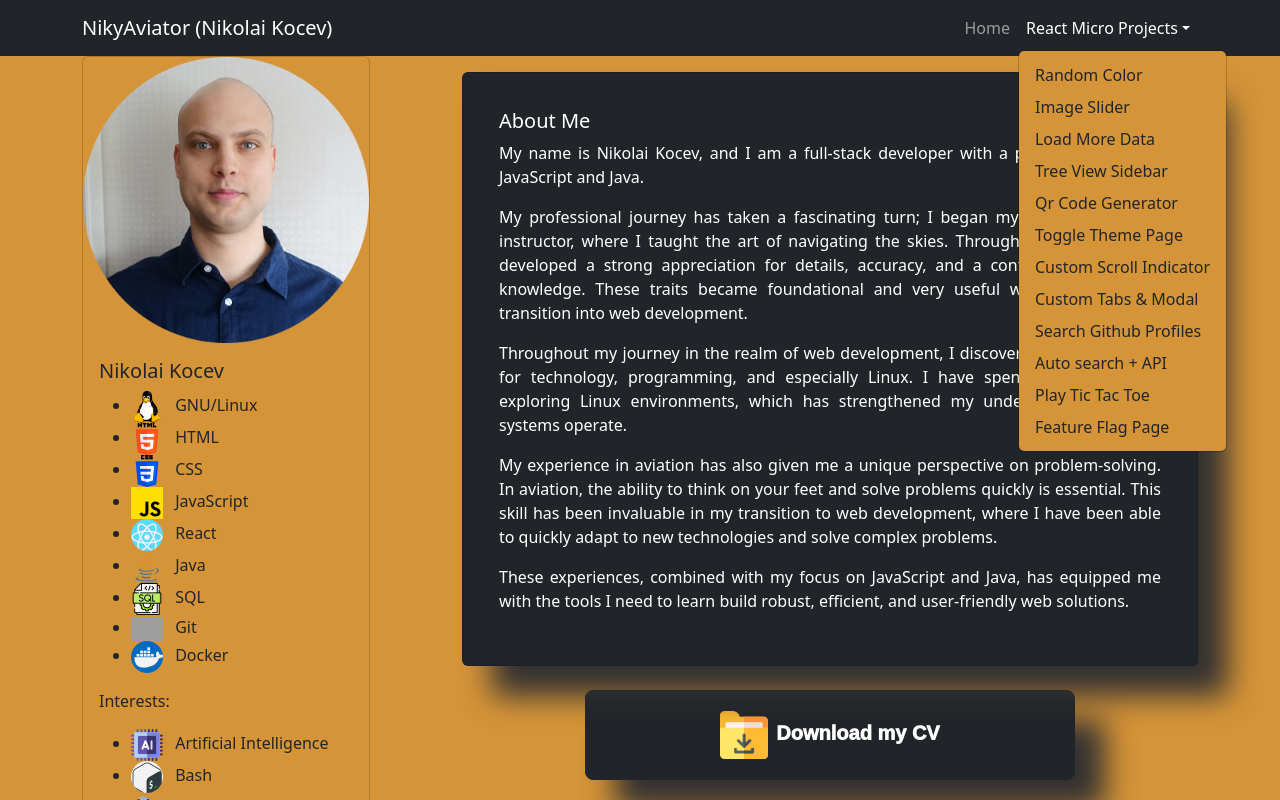
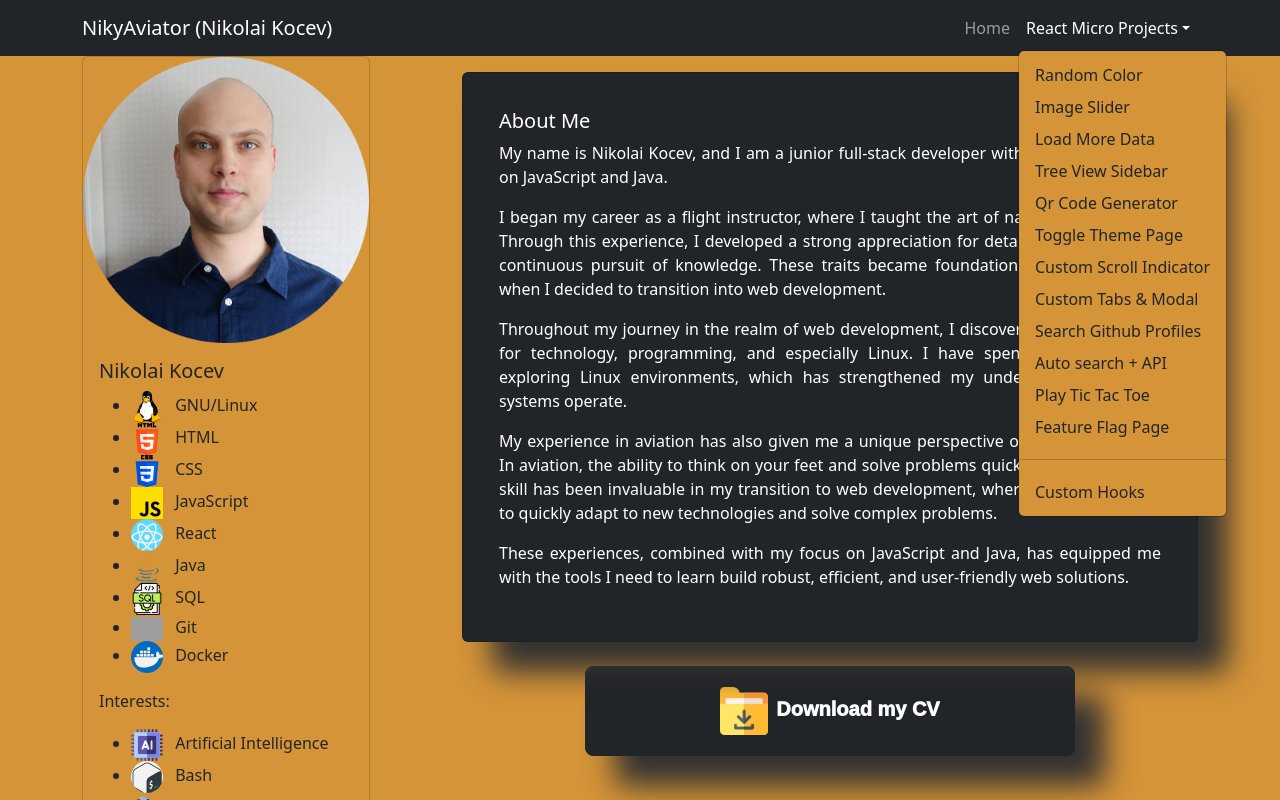
Before and after one commit to NikyAviator/nikolaikocev, a React (Vite) app in the folder frontend/: page / in a window 1280 px wide. Both pictures are taken after a click on the button "React Micro Projects". Shown: the top 800 px of the page. Built offline with nearby package versions, Linux system fonts and the light colour scheme; grey boxes are pictures that could not be loaded; a web font is replaced by a local one.

Commit message:
Custom UseFetch hook online!

```diff
--- a/frontend/package.json
+++ b/frontend/package.json
@@ -1,7 +1,7 @@
 {
   "name": "frontend",
   "private": true,
-  "version": "1.0.12",
+  "version": "1.0.13",
   "type": "module",
   "scripts": {
     "dev": "vite",
--- a/frontend/src/App.jsx
+++ b/frontend/src/App.jsx
@@ -15,7 +15,7 @@ import GithubProfilePage from './Pages/GithubProfilePage.jsx';
 import SearchPage from './Pages/SearchPage.jsx';
 import TTTPage from './Pages/TTTPage.jsx';
 import FeatureFlagPage from './Pages/FeatureFlagPage.jsx';
-
+import CustomHooksPage from './Pages/CustomHooksPage.jsx';
 function App() {
   return (
     <>
@@ -38,6 +38,7 @@ function App() {
             <Route path='/search' element={<SearchPage />} />
             <Route path='/tictactoe' element={<TTTPage />} />
             <Route path='/ffpage' element={<FeatureFlagPage />} />
+            <Route path='/customhooks' element={<CustomHooksPage />} />
           </Routes>
         </main>
         <footer>
--- a/frontend/src/Components/Accordion/NikyTextInfo.jsx
+++ b/frontend/src/Components/Accordion/NikyTextInfo.jsx
@@ -16,13 +16,12 @@ const NikyTextInfo = () => {
         <Card.Title className=''>About Me</Card.Title>
         <Card.Text className='sixtyfour-regular'>
           <p>
-            My name is Nikolai Kocev, and I am a full-stack developer with a
-            particular focus on JavaScript and Java.
+            My name is Nikolai Kocev, and I am a junior full-stack developer
+            with a particular focus on JavaScript and Java.
           </p>
           <p>
-            My professional journey has taken a fascinating turn; I began my
-            career as a flight instructor, where I taught the art of navigating
-            the skies. Through this experience, I developed a strong
+            I began my career as a flight instructor, where I taught the art of
+            navigating the skies. Through this experience, I developed a strong
             appreciation for details, accuracy, and a continuous pursuit of
             knowledge. These traits became foundational and very useful when I
             decided to transition into web development.
--- a/frontend/src/Components/Footer.jsx
+++ b/frontend/src/Components/Footer.jsx
@@ -29,7 +29,7 @@ const Footer = () => {
             <FaLinkedin size='1em' />
           </a>
         </div>
-        <span className='mx-2'>V1.0.12 Last updated: 2024-03-26</span>
+        <span className='mx-2'>V1.0.13 Last updated: 2024-03-26</span>
       </div>
     </footer>
   );
--- a/frontend/src/Components/Header.jsx
+++ b/frontend/src/Components/Header.jsx
@@ -51,6 +51,10 @@ function Header() {
               <NavDropdown.Item href='/ffpage'>
                 Feature Flag Page
               </NavDropdown.Item>
+              <hr />
+              <NavDropdown.Item href='/customhooks'>
+                Custom Hooks
+              </NavDropdown.Item>
             </NavDropdown>
           </Nav>
         </Navbar.Collapse>
--- /dev/null
+++ b/frontend/src/Components/use-fetch/index.jsx
@@ -0,0 +1,29 @@
+import { useEffect, useState } from 'react';
+
+export default function useFetch(url, options = {}) {
+  // 3 states
+  const [data, setData] = useState(null);
+  const [pending, setPending] = useState(false);
+  const [error, setError] = useState(null);
+
+  async function fetchData() {
+    setPending(true);
+    try {
+      const response = await fetch(url, { ...options });
+      if (!response.ok) throw new Error(response.statusText);
+      const result = await response.json();
+      setData(result);
+      setError(null);
+      setPending(false);
+    } catch (e) {
+      setError(`${e}. Some error occurred.`);
+      setPending(false);
+    }
+  }
+
+  useEffect(() => {
+    fetchData();
+  }, [url]);
+
+  return { data, pending, error };
+}
--- /dev/null
+++ b/frontend/src/Components/use-fetch/test.jsx
@@ -0,0 +1,26 @@
+import useFetch from '.';
+
+export default function UseFetchHookText() {
+  // passed url to useFetch hook
+  const { data, error, pending } = useFetch(
+    'https://dummyjson.com/products',
+    {}
+  );
+
+  console.log(data, error, pending);
+
+  return (
+    <div>
+      <h1>Use Fetch Hook:</h1>
+      {
+        pending ? <h3>Pending, please wait...</h3> : null // if pending is true, show this message
+      }
+      {error ? <h3>{error}</h3> : null}
+      {data && data.products && data.products.length
+        ? data.products.map((product) => (
+            <p key={product.key}>{product.title}</p>
+          ))
+        : null}
+    </div>
+  );
+}
--- /dev/null
+++ b/frontend/src/Pages/CustomHooksPage.jsx
@@ -0,0 +1,57 @@
+import '../scss/styles.scss';
+import Container from 'react-bootstrap/Container';
+import Row from 'react-bootstrap/Row';
+import Col from 'react-bootstrap/Col';
+import UseFetchHook from '../Components/use-fetch/test';
+const CustomHooksPage = () => {
+  return (
+    <Container>
+      <Row>
+        <Col>
+          <h1>Custom Hooks</h1>
+          <p>
+            Custom hooks are reusable pieces of logic that can be shared between
+            components. They are a way to extract component logic into a
+            reusable function. Custom hooks are a powerful feature in React that
+            allow you to create your own hooks and share them across multiple
+            components.
+          </p>
+          <p>
+            Custom hooks are a way to share logic between components without
+            having to use higher-order components or render props. They are a
+            way to encapsulate logic that can be reused across multiple
+            components. Custom hooks are a great way to keep your code DRY and
+            make it easier to maintain and refactor.
+          </p>
+          <p>
+            Custom hooks are a powerful feature in React that allow you to
+            create your own hooks and share them across multiple components.
+            They are a way to extract component logic into a reusable function.
+            Custom hooks are a great way to keep your code DRY and make it
+            easier to maintain and refactor.
+          </p>
+        </Col>
+      </Row>
+      <Row>
+        <Col>
+          <h2>Custom Hooks Example</h2>
+          <p>
+            In this example, we will create a custom hook that fetches data from
+            an API. We will use the custom hook to fetch data from the
+            <a href='https://dummyjson.com/products'>Dummy JSON API</a>.
+          </p>
+          <p>
+            The custom hook will take a URL as an argument and return an object
+            with three properties: data, pending, and error. The data property
+            will contain the fetched data, the pending property will indicate
+            whether the request is pending, and the error property will contain
+            any error that occurred during the request.
+          </p>
+          <UseFetchHook />
+        </Col>
+      </Row>
+    </Container>
+  );
+};
+
+export default CustomHooksPage;
```
